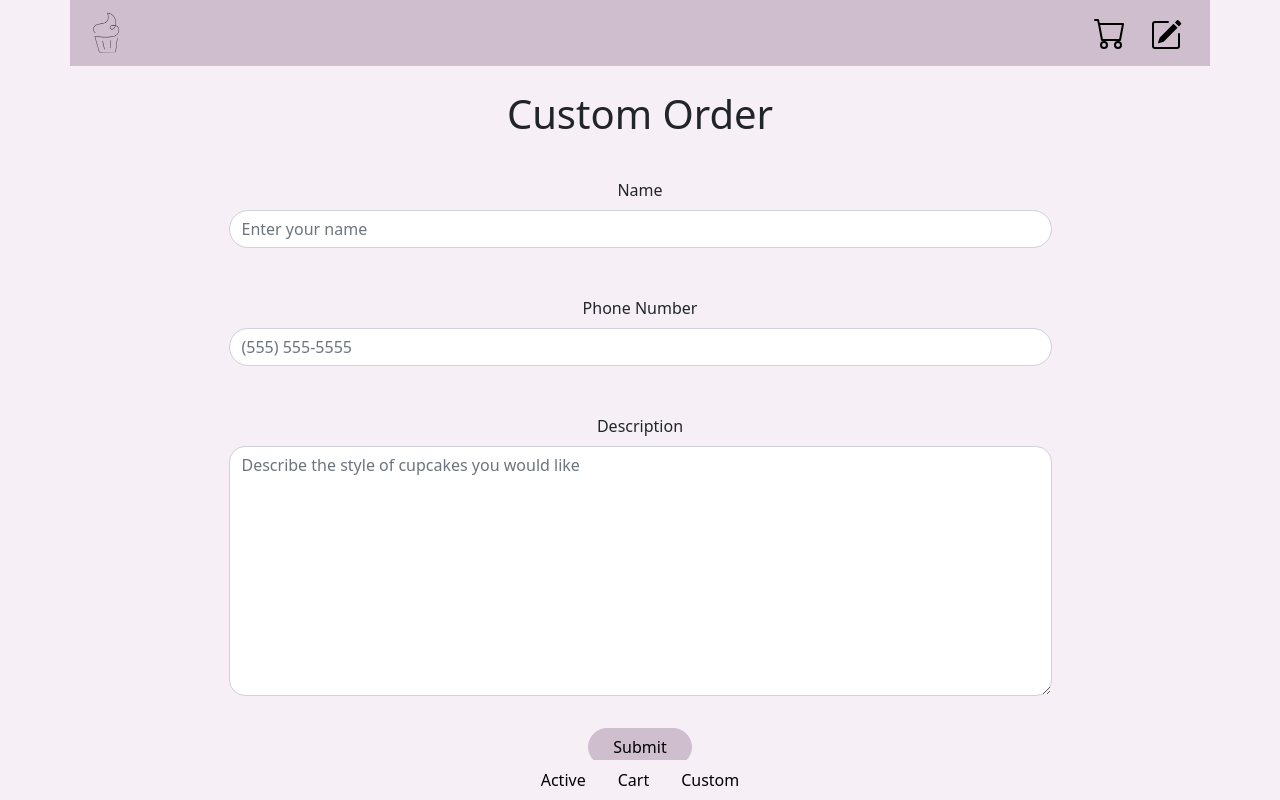
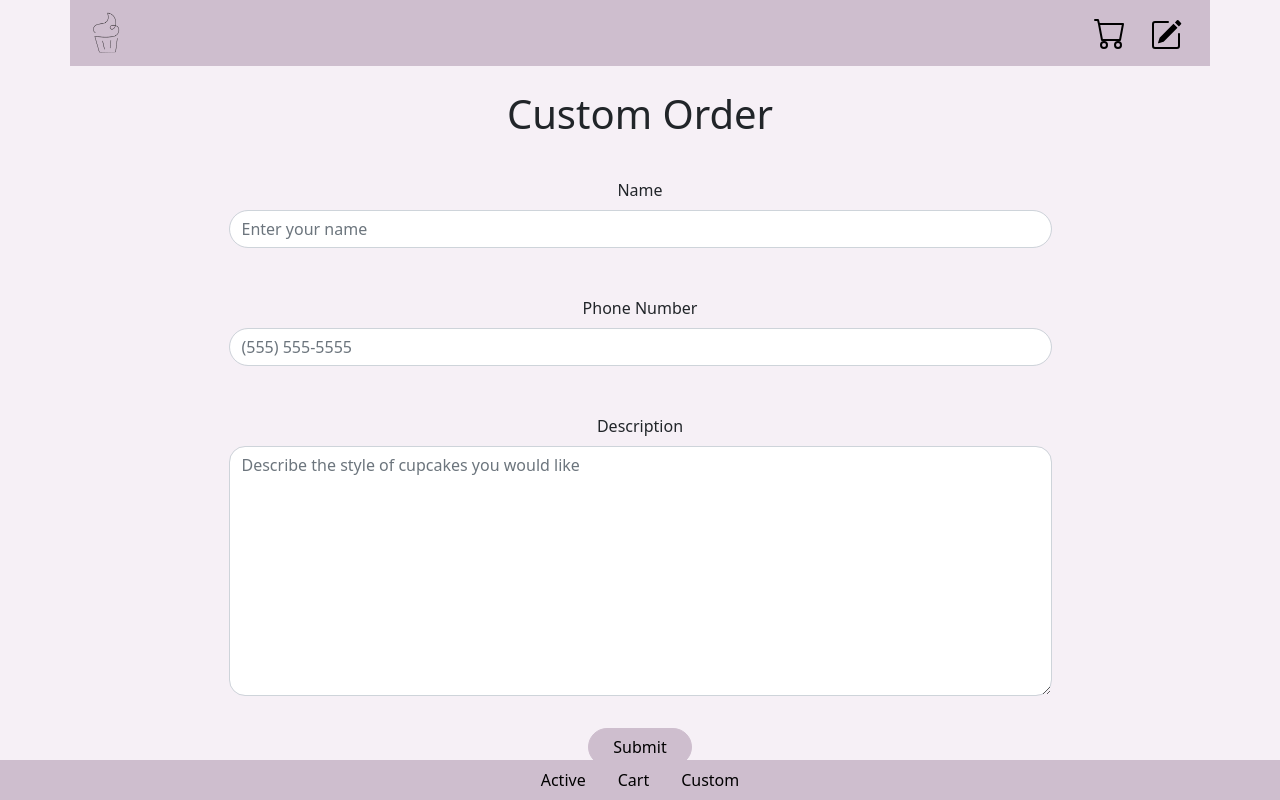
Before and after one commit to Gurb-S/cupcakemakes, a React (Create React App) app: page /custom in a window 1280 px wide. Built offline with nearby package versions, Linux system fonts and the light colour scheme.

Commit message:
change footer variant type

```diff
--- a/src/components/Footer.js
+++ b/src/components/Footer.js
@@ -11,7 +11,7 @@ export function Footer(){
 
     return(
         <Container className="p-0 pwa-mode">
-          <Nav variant="pills" className="justify-content-center fixed-bottom bg-light">
+          <Nav variant="pills" className="justify-content-center fixed-bottom bg-primary">
             <Nav.Item>
               <Nav.Link href="/" className="text-danger">Active</Nav.Link>
             </Nav.Item>
```
